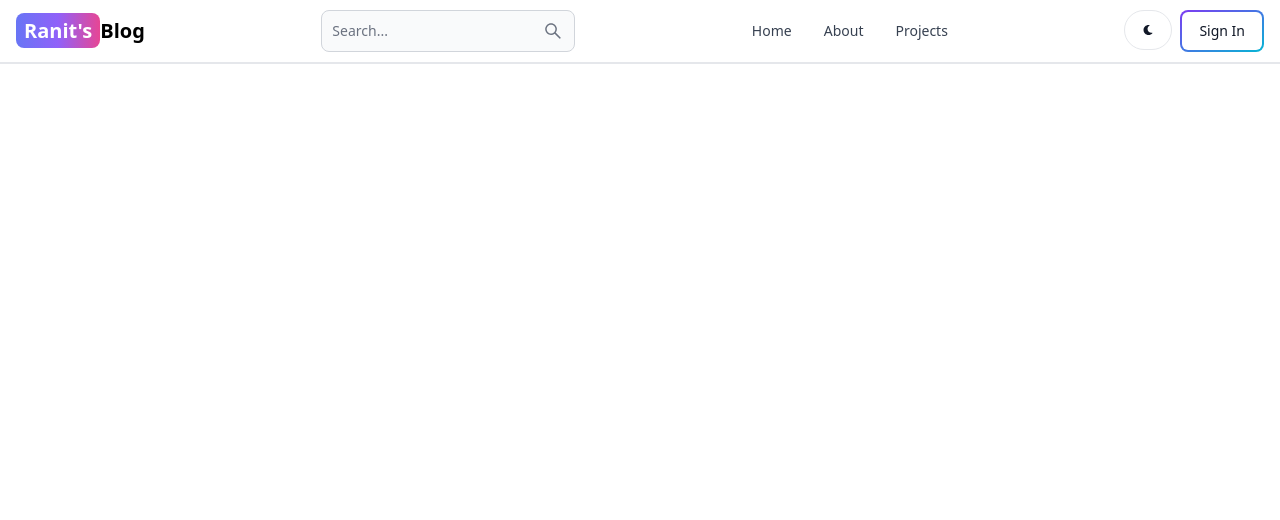
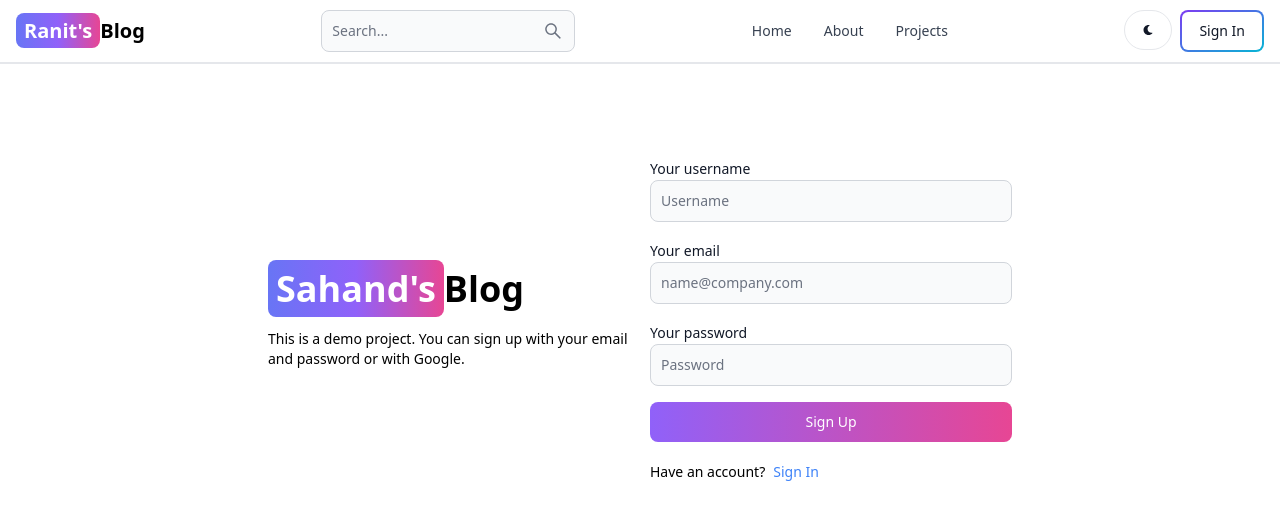
Before and after one commit to vrk0ranit/Mern-Blog, a React (Vite) app in the folder client/: page /sign-up in a window 1280 px wide. Shown: the top 520 px of the page. Built offline with nearby package versions, Linux system fonts and the light colour scheme.

Commit message:
add functionality to signup page

```diff
--- a/client/src/App.jsx
+++ b/client/src/App.jsx
@@ -15,8 +15,8 @@ export default function App() {
        <Routes>
         <Route path='/' element={<Home/>}/>
         <Route path='/about' element={<About/>}/>
-        <Route path='/signup' element={<SignUp/>}/>
-        <Route path='/signin' element={<SignIn/>}/>
+        <Route path='/sign-up' element={<SignUp/>}/>
+        <Route path='/sign-in' element={<SignIn/>}/>
         <Route path='/dashboard' element={<Dashboard/>}/>
         <Route path='/projects' element={<Projects/>}/>
        </Routes>
--- a/client/src/pages/SignUp.jsx
+++ b/client/src/pages/SignUp.jsx
@@ -1,15 +1,51 @@
-import React from 'react'
-import { Link } from 'react-router-dom'
-import { Label, TextInput, Button } from 'flowbite-react'
+import { Alert, Button, Label, Spinner, TextInput } from 'flowbite-react';
+import { useState } from 'react';
+import { Link, useNavigate } from 'react-router-dom';
+
 
 export default function SignUp() {
+  const [formData, setFormData] = useState({});
+  const [errorMessage, setErrorMessage] = useState(null);
+  const [loading, setLoading] = useState(false);
+  const navigate = useNavigate();
+  const handleChange = (e) => {
+    setFormData({ ...formData, [e.target.id]: e.target.value.trim() });
+  };
+  const handleSubmit = async (e) => {
+    e.preventDefault();
+    if (!formData.username || !formData.email || !formData.password) {
+      return setErrorMessage('Please fill out all fields.');
+    }
+    try {
+      setLoading(true);
+      setErrorMessage(null);
+      const res = await fetch('/api/auth/signup', {
+        method: 'POST',
+        headers: { 'Content-Type': 'application/json' },
+        body: JSON.stringify(formData),
+      });
+      const data = await res.json();
+      if (data.success === false) {
+        return setErrorMessage(data.message);
+      }
+      setLoading(false);
+      if(res.ok) {
+        navigate('/sign-in');
+      }
+    } catch (error) {
+      setErrorMessage(error.message);
+      setLoading(false);
+    }
+  };
   return (
     <div className='min-h-screen mt-20'>
       <div className='flex p-3 max-w-3xl mx-auto flex-col md:flex-row md:items-center gap-5'>
         {/* left */}
         <div className='flex-1'>
-        <Link to='/' className='font-bold dark:text-white  text-4xl' >
-            <span className='px-2 py-1 bg-gradient-to-r from-indigo-500 via-purple-500 to-pink-500 rounded-lg text-white'>Ranit's</span>
+          <Link to='/' className='font-bold dark:text-white text-4xl'>
+            <span className='px-2 py-1 bg-gradient-to-r from-indigo-500 via-purple-500 to-pink-500 rounded-lg text-white'>
+              Sahand's
+            </span>
             Blog
           </Link>
           <p className='text-sm mt-5'>
@@ -20,39 +56,63 @@ export default function SignUp() {
         {/* right */}
 
         <div className='flex-1'>
-          <form className='flex flex-col gap-4'>
+          <form className='flex flex-col gap-4' onSubmit={handleSubmit}>
             <div>
-            <Label value='Your username'/>
+              <Label value='Your username' />
               <TextInput
                 type='text'
                 placeholder='Username'
                 id='username'
+                onChange={handleChange}
               />
             </div>
             <div>
-            <Label value='Your email'/>
+              <Label value='Your email' />
               <TextInput
-            type='text'
-            placeholder='Email'
+                type='email'
+                placeholder='name@company.com'
                 id='email'
+                onChange={handleChange}
               />
             </div>
             <div>
-            <Label value='Your password'/>
+              <Label value='Your password' />
               <TextInput
-            type='text'
+                type='password'
                 placeholder='Password'
                 id='password'
+                onChange={handleChange}
               />
             </div>
-            <Button gradientDuoTone='purpleToPink' type='submit'>Sign Up</Button>
+            <Button
+              gradientDuoTone='purpleToPink'
+              type='submit'
+              disabled={loading}
+            >
+              {loading ? (
+                <>
+                  <Spinner size='sm' />
+                  <span className='pl-3'>Loading...</span>
+                </>
+              ) : (
+                'Sign Up'
+              )}
+            </Button>
+
           </form>
           <div className='flex gap-2 text-sm mt-5'>
             <span>Have an account?</span>
-            <Link to='/sign-in' className='text-blue-500'>Sign In</Link>
+            <Link to='/sign-in' className='text-blue-500'>
+              Sign In
+            </Link>
+          </div>
+          {errorMessage && (
+            <Alert className='mt-5' color='failure'>
+              {errorMessage}
+            </Alert>
+          )}
         </div>
       </div>
     </div>
-    </div>
-  )
+  );
 }
--- a/client/vite.config.js
+++ b/client/vite.config.js
@@ -3,5 +3,14 @@ import react from '@vitejs/plugin-react-swc'
 
 // https://vitejs.dev/config/
 export default defineConfig({
+  server: {
+    proxy: {
+      '/api': {
+        target: `http://localhost:3000`,
+        secure: false,
+      },
+    },
+
+  },
   plugins: [react()],
 })
```
Lines whose indentation alone changed are shown as unchanged.
